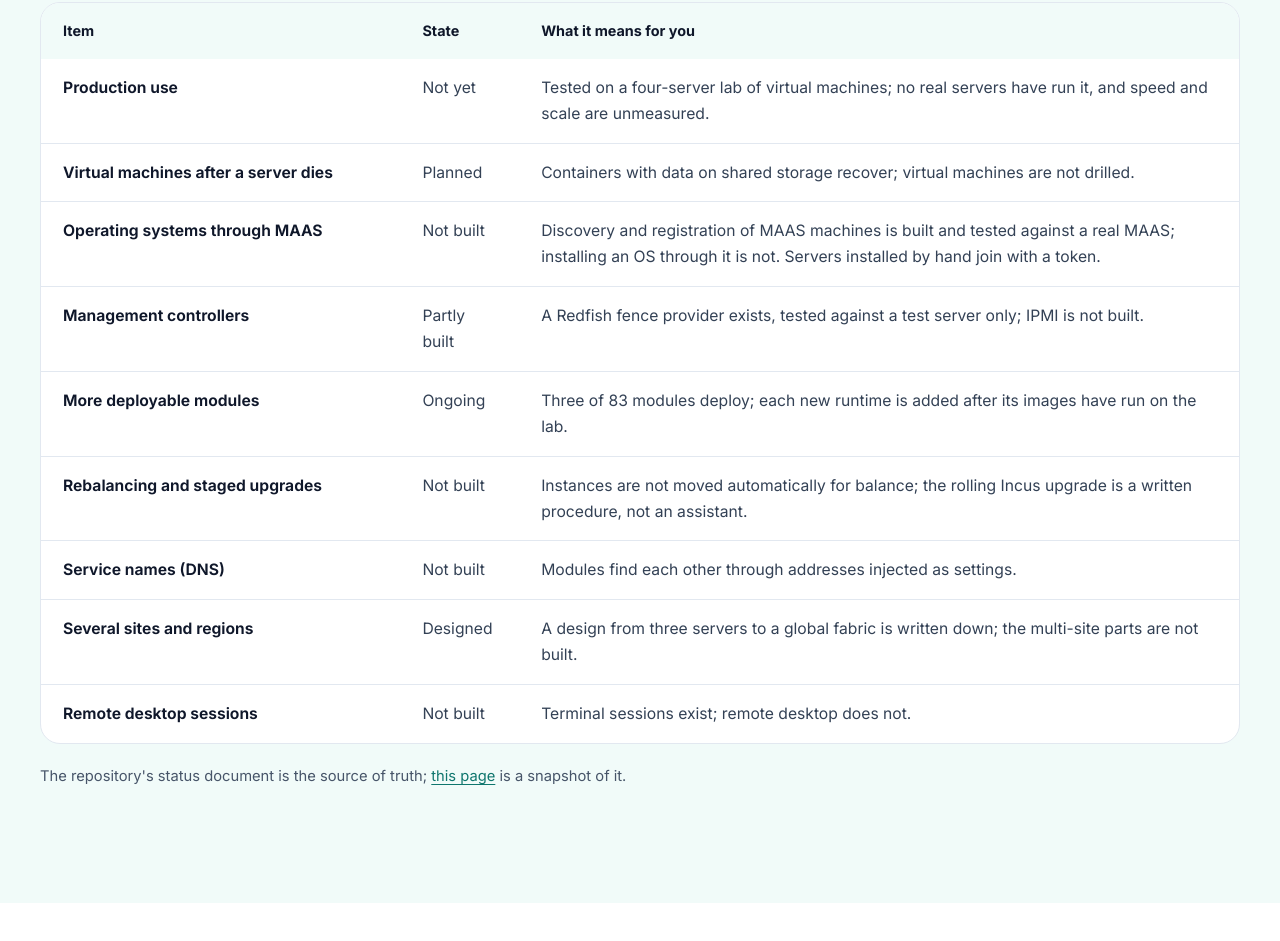
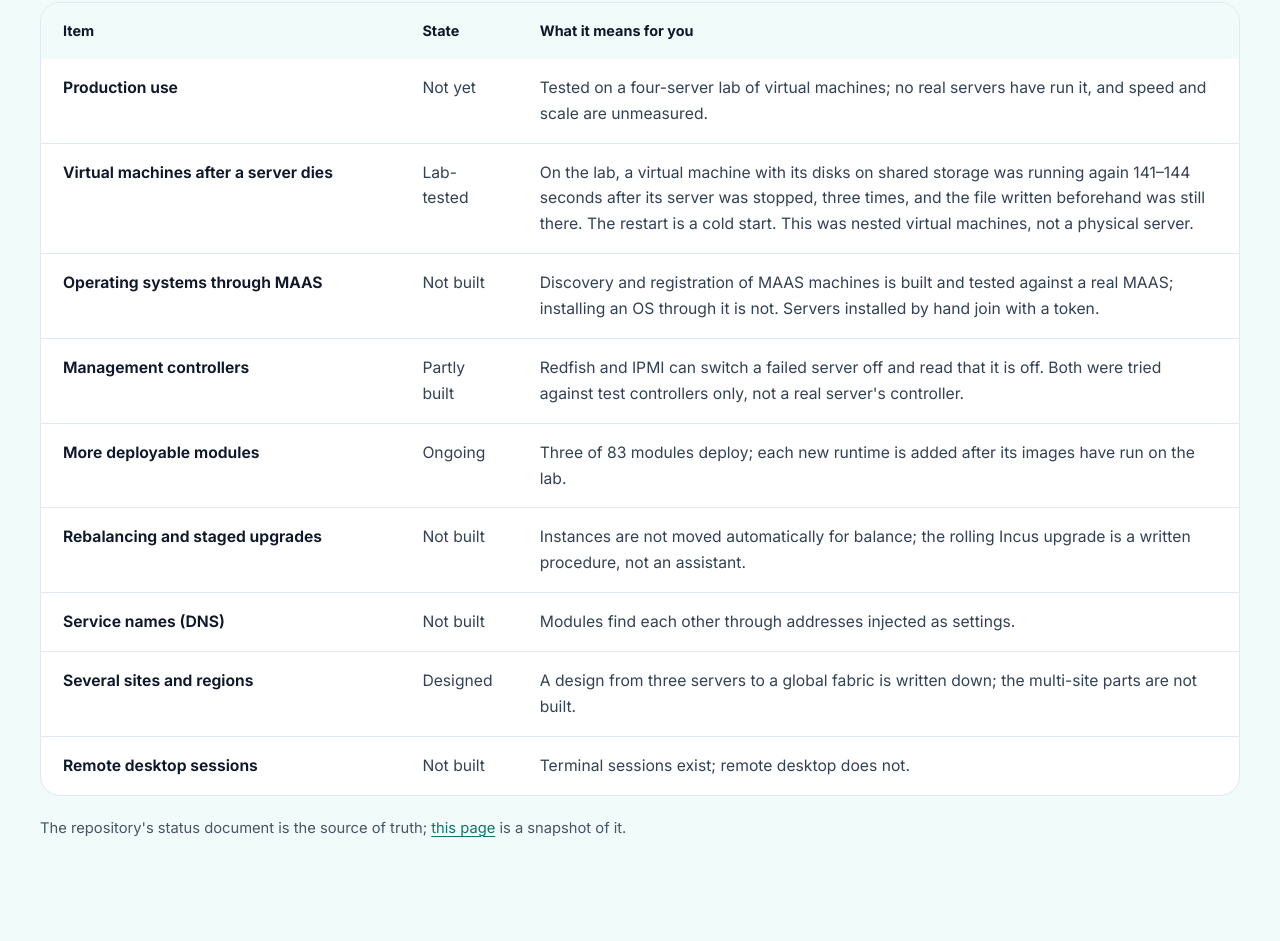
Before and after one commit to Apelora/apelora.github.io, a website: page product/index.html in a window 1280 px wide. Shown: the part 6121-7062 px from the top of the page. Drawn offline with Linux system fonts and the light colour scheme.

Commit message:
Correct the product page on IPMI and virtual-machine recovery.

```diff
--- a/product/index.html
+++ b/product/index.html
@@ -221,9 +221,9 @@
             <thead><tr><th scope="col">Item</th><th scope="col">State</th><th scope="col">What it means for you</th></tr></thead>
             <tbody>
               <tr><th scope="row">Production use</th><td data-label="State">Not yet</td><td data-label="Meaning">Tested on a four-server lab of virtual machines; no real servers have run it, and speed and scale are unmeasured.</td></tr>
-              <tr><th scope="row">Virtual machines after a server dies</th><td data-label="State">Planned</td><td data-label="Meaning">Containers with data on shared storage recover; virtual machines are not drilled.</td></tr>
+              <tr><th scope="row">Virtual machines after a server dies</th><td data-label="State">Lab-tested</td><td data-label="Meaning">On the lab, a virtual machine with its disks on shared storage was running again 141–144 seconds after its server was stopped, three times, and the file written beforehand was still there. The restart is a cold start. This was nested virtual machines, not a physical server.</td></tr>
               <tr><th scope="row">Operating systems through MAAS</th><td data-label="State">Not built</td><td data-label="Meaning">Discovery and registration of MAAS machines is built and tested against a real MAAS; installing an OS through it is not. Servers installed by hand join with a token.</td></tr>
-              <tr><th scope="row">Management controllers</th><td data-label="State">Partly built</td><td data-label="Meaning">A Redfish fence provider exists, tested against a test server only; IPMI is not built.</td></tr>
+              <tr><th scope="row">Management controllers</th><td data-label="State">Partly built</td><td data-label="Meaning">Redfish and IPMI can switch a failed server off and read that it is off. Both were tried against test controllers only, not a real server's controller.</td></tr>
               <tr><th scope="row">More deployable modules</th><td data-label="State">Ongoing</td><td data-label="Meaning">Three of 83 modules deploy; each new runtime is added after its images have run on the lab.</td></tr>
               <tr><th scope="row">Rebalancing and staged upgrades</th><td data-label="State">Not built</td><td data-label="Meaning">Instances are not moved automatically for balance; the rolling Incus upgrade is a written procedure, not an assistant.</td></tr>
               <tr><th scope="row">Service names (DNS)</th><td data-label="State">Not built</td><td data-label="Meaning">Modules find each other through addresses injected as settings.</td></tr>
```
Also changed, not shown: src/pages/product.html (+2 -2 lines).
